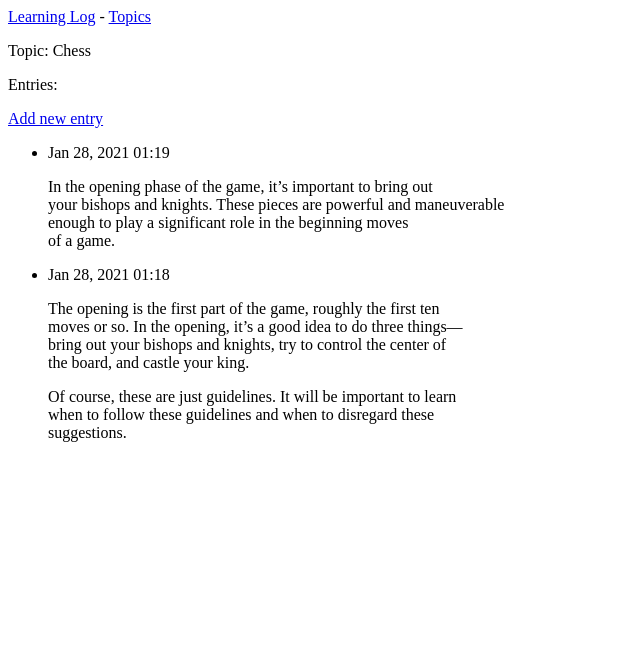
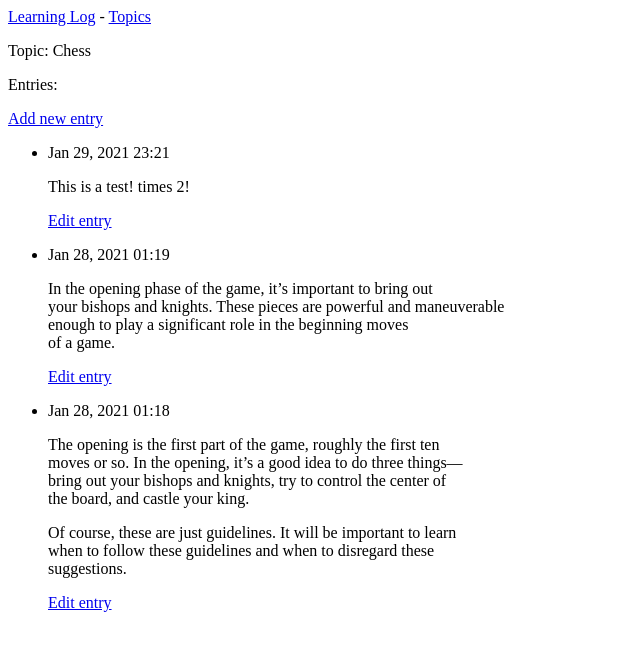
Before and after one commit to mreboland/pccDjangoLearningLogApp, a Django app: page /topics/1/ in a window 1280 px wide. Shown: the top 651 px of the page, without its empty margins (0-640 px from the left). Run offline with Django 3.2, Linux system fonts and the light colour scheme; data comes from the database, SQL or seed files in the repository.

Commit message:
edit forms

```diff
--- a/learningLogs/forms.py
+++ b/learningLogs/forms.py
@@ -29,7 +29,7 @@ class EntryForm(forms.ModelForm):
         # Everything is the same below as TopicForm
         model = Entry
         fields = ["text"]
-        labels = {"text": "Entry:"}
+        labels = {"text": ""}
         # A widget attribute is an HTML form element, such as a single-line text box, multi-line text area, or drop-down list.
         # By including the widgets attribute, we can override django's default widget choices. By telling django to use a forms.Textarea element, we're customizing the input widget for the first 'text' so the text area will be 80 columns wide instead of the default 40.
         widgets = {"text": forms.Textarea(attrs={"cols": 80})}
--- a/learningLogs/templates/learningLogs/topic.html
+++ b/learningLogs/templates/learningLogs/topic.html
@@ -9,6 +9,7 @@
     <p>Entries:</p>
     <p>
         <a href="{% url 'learningLogs:newEntry' topic.id %}">Add new entry</a>
+        {% comment %} On to urls.py to edit entries {% endcomment %}
     </p>
     <ul>
     {% for entry in entries %}
@@ -19,6 +20,9 @@
             <!-- Displaying the full value of 'text' rather than just the first 50 characters from entry -->
             <!-- The filter linebreaks ensures that long text entries include line breaks in a format understoof by browsers rather than showing a block on uninterrupted text -->
             <p>{{ entry.text|linebreaks }} </p>
+            <p>
+                <a href="{% url 'learningLogs:editEntry' entry.id %}">Edit entry</a>
+            </p>
         </li>
     <!-- We use the empty template again to print a msg to the user when no entries have been made -->
     {% empty %}
--- a/learningLogs/urls.py
+++ b/learningLogs/urls.py
@@ -46,4 +46,8 @@ urlpatterns = [
     # Page for adding a new entry
     path("newEntry/<int:topic_id>/", views.newEntry, name="newEntry"),
     # On to views.py
+
+    # Page for editing an entry
+    path("editEntry/<int:entry_id>/", views.editEntry, name="editEntry"),
+    # On to views.py
 ]
--- a/learningLogs/views.py
+++ b/learningLogs/views.py
@@ -1,6 +1,6 @@
 from django.shortcuts import render, redirect
 
-from .models import Topic
+from .models import Topic, Entry
 from .forms import TopicForm, EntryForm
 
 # Writing a view
@@ -124,4 +124,38 @@ def newEntry(request, topic_id):
         "topic": topic,
         "form": form
     }
-    return render(request, "learningLogs/newEntry", context)
+    return render(request, "learningLogs/newEntry.html", context)
+
+
+# The editEntry function
+# We start by import the class Entry from the models.py
+
+def editEntry(request, entry_id):
+    """Edit an existing entry"""
+
+    # Here we get the entr object that the user wants to edit and the topic associated with the entry.
+    entry = Entry.objects.get(id=entry_id)
+    topic = entry.topic
+
+    if request.method != "POST":
+        # Initial request; pre-fill form with the current entry
+
+        # The instance=entry argument tells django to create the form prefilled with info from the existing entry object. The user will see their existing data and be able to edit that data
+        form = EntryForm(instance=entry)
+    else:
+        # POST data submitted; process data
+
+        # When processing a POST request, we pass the instance=entry argument and the data = request.POST argument. These arguments tell django to create a form instance based on the info associated with the existing entry object, updated with any relevant data from request.POST.
+        form = EntryForm(instance=entry, data=request.POST)
+        if form.is_valid():
+            # We save immediately here because the entry is already associate with the correct topic
+            form.save()
+            # We redirect to the topic page, where the user should see the updated version of the entry they edited.
+            return redirect("learningLogs:topic", topic_id=topic.id)
+
+    context = {
+        "entry": entry,
+        "topic": topic,
+        "form": form
+    }
+    return render(request, "learningLogs/editEntry.html", context)
```
Also changed, not shown: learningLogs/templates/learningLogs/editEntry.html (added, +16 -0 lines), db.sqlite3.
